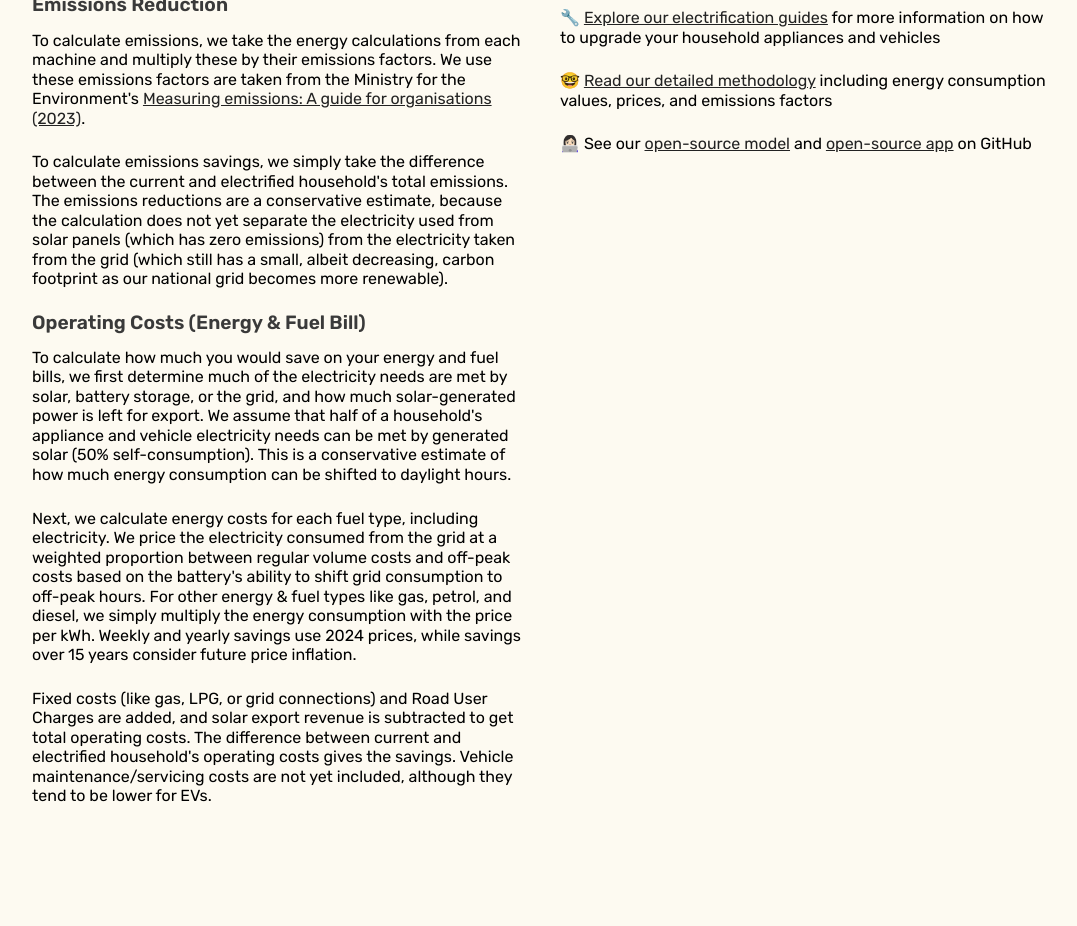
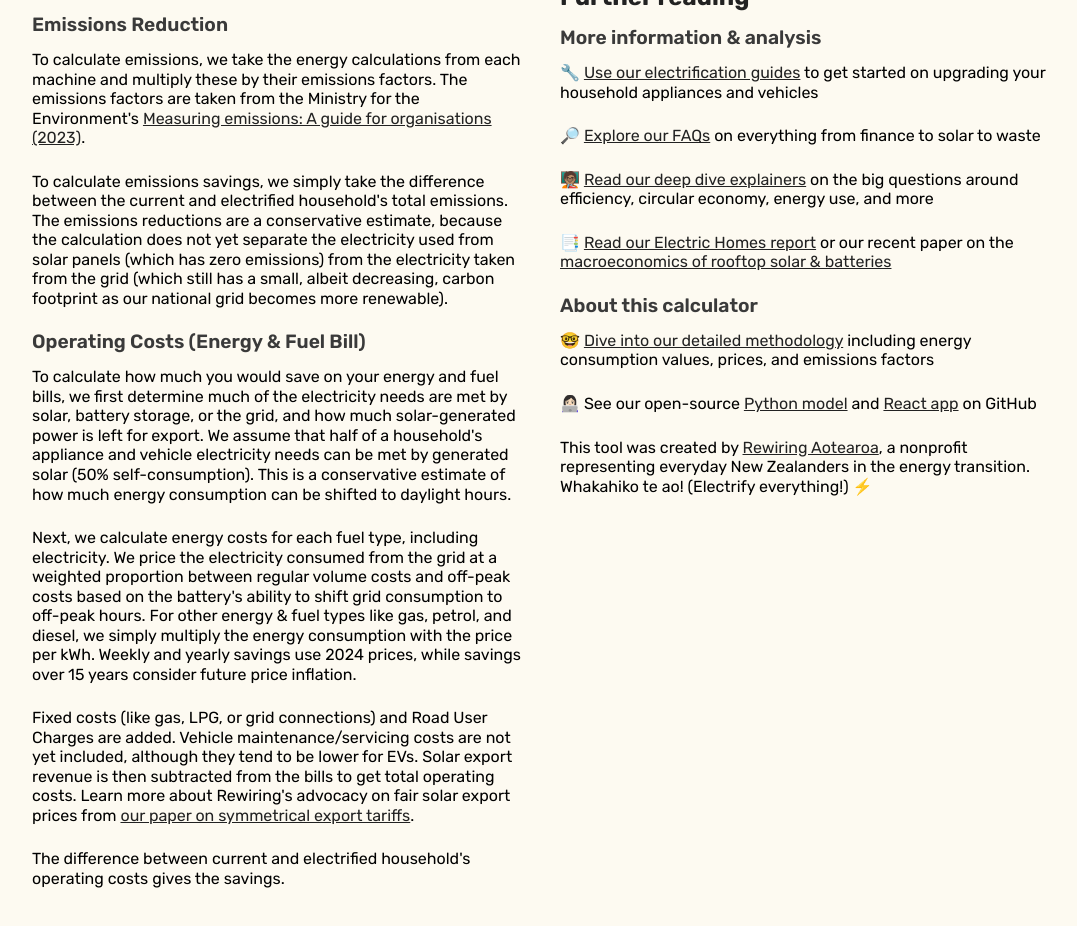
Before and after one commit to rewiring-nz/household-calculator-app, a React (Create React App) app: page /methodology in a window 1280 px wide. Shown: the part 1340-2266 px from the top of the page, without its empty margins (96-1173 px from the left). Before the commit the page ends 2226 px from the top, so only its background shows below. Built offline with nearby package versions, Linux system fonts and the light colour scheme.

Commit message:
feat: update methodology

```diff
--- a/src/pages/Methodology/Methodology.tsx
+++ b/src/pages/Methodology/Methodology.tsx
@@ -99,12 +99,14 @@
         >
           <Box>
             <Typography variant="h2">Our Approach</Typography>
+
             <Typography variant="body2">
-              We've developed a model that looks at your entire household energy
-              use, including heating, water heating, cooking, other electronics,
-              and transportation. Our calculations are based on real-world data
-              from New Zealand government sources, energy pricing, and household
-              energy consumption studies.
+              Our model looks at your specific household's entire energy use,
+              including heating, water heating, cooking, other electronics,
+              transportation, and the options of solar and batteries, to
+              calculate your personal savings estimates. Our calculations are
+              based on real-world data from New Zealand government sources,
+              energy pricing, and household energy consumption studies.
             </Typography>
 
             <Typography variant="body2" sx={{ fontStyle: "italic" }}>
@@ -119,9 +121,9 @@
               version of your home. This means:
               <ul style={{ paddingLeft: "1.5rem", margin: 0 }}>
                 <li>
-                  Replacing fossil fuel heaters (gas, LPG, diesel), wood, or electric
-                  resistive heaters (like oil columns or fan heaters) with
-                  efficient heat pumps for maximum heating savings
+                  Replacing fossil fuel heaters (gas, LPG, diesel), wood, or
+                  electric resistive heaters (like oil columns or fan heaters)
+                  with efficient heat pumps for maximum heating savings
                 </li>
                 <li>
                   Switching to electric water heaters and induction cooktops
@@ -144,16 +146,17 @@
                 Australian and New Zealand Residential Baseline Study 2021
               </Link>{" "}
               (published November 2022). For house heating, energy use varies by
-              fuel type, with wood, diesel, and gas/LPG heaters using the most energy, and
-              heat pumps being the most efficient. Water and cooktop energy use
-              is also derived from standard efficiency values for gas, electric,
-              and heat pump systems. For household appliances like lighting,
-              laundry, and cooling, a static average daily consumption is used.
-              These energy use values are scaled by regional differences in
-              heating demand (e.g. Otago requires more house heating than
-              Northland). They are also scaled by household occupancy, using an
-              exponential model to account for nonlinear, diminishing increases
-              in energy consumption as household size increases.
+              fuel type, with wood, diesel, and gas/LPG heaters using the most
+              energy, and heat pumps being the most efficient. Water and cooktop
+              energy use is also derived from standard efficiency values for
+              gas, electric, and heat pump systems. For household appliances
+              like lighting, laundry, and cooling, a static average daily
+              consumption is used. These energy use values are scaled by
+              regional differences in heating demand (e.g. Otago requires more
+              house heating than Northland). They are also scaled by household
+              occupancy, using an exponential model to account for nonlinear,
+              diminishing increases in energy consumption as household size
+              increases.
             </Typography>
             <Typography variant="body2">
               Average vehicle energy use is calculated from the{" "}
@@ -186,8 +189,8 @@
             <Typography variant="h3">Emissions Reduction</Typography>
             <Typography variant="body2">
               To calculate emissions, we take the energy calculations from each
-              machine and multiply these by their emissions factors. We use
-              these emissions factors are taken from the Ministry for the
+              machine and multiply these by their emissions factors. The
+              emissions factors are taken from the Ministry for the
               Environment's{" "}
               <Link
                 href="https://environment.govt.nz/assets/publications/Measuring-Emissions-Guidance_EmissionFactors_Summary_2023_ME1781.pdf"
@@ -231,11 +234,22 @@
             </Typography>
             <Typography variant="body2">
               Fixed costs (like gas, LPG, or grid connections) and Road User
-              Charges are added, and solar export revenue is subtracted to get
-              total operating costs. The difference between current and
-              electrified household's operating costs gives the savings. Vehicle
-              maintenance/servicing costs are not yet included, although they
-              tend to be lower for EVs.
+              Charges are added. Vehicle maintenance/servicing costs are not yet
+              included, although they tend to be lower for EVs. Solar export
+              revenue is then subtracted from the bills to get total operating
+              costs. Learn more about Rewiring's advocacy on fair solar export
+              prices from{" "}
+              <Link
+                href="https://www.rewiring.nz/symmetrical-export-tariffs"
+                target="_blank"
+              >
+                our paper on symmetrical export tariffs
+              </Link>
+              .
+            </Typography>
+            <Typography variant="body2">
+              The difference between current and electrified household's
+              operating costs gives the savings.
             </Typography>
           </Box>
 
@@ -251,35 +265,48 @@
               costs per region and installer, we recognise that a more detailed
               analysis of household conditions and installation costs per
               appliance and region would be valuable for planning household
-              upgrades - we plan to include this analysis in future. In the meantime, you can check out our <Link
+              upgrades - we plan to include this analysis in future. In the
+              meantime, you can check out our{" "}
+              <Link
                 href="https://www.rewiring.nz/electrification-guides/get-started"
                 target="_blank"
               >
                 electrification guides
-              </Link> for more information on how to electrify.
+              </Link>{" "}
+              for more information on how to electrify.
             </Typography>
             <Typography variant="body2">
               For vehicles, we provide a general range for replacing fossil fuel
               vehicles with new EVs, based on New Zealand prices for popular
               vehicles. This estimate excludes the Clean Car Rebate, which ended
-              in 2024. It should be noted that buying an EV is a car purchase like any other. You don’t have to buy new; there are plenty of EVs available in the market now. Also, when buying a new car, you would usually take into account the purchase price (what we’ve shown) minus the resale value. So you wouldn’t normally be losing $30k-$70k outright for every EV you buy.
+              in 2024. It should be noted that buying an EV is a car purchase
+              like any other. You don’t have to buy new; there are plenty of
+              secondhand EVs available in the market now. Also, when buying a
+              new car, you would usually take into account the purchase price
+              (what we’ve shown) minus the resale value. So you wouldn’t
+              normally be losing $30k-$70k outright for every EV you buy.
             </Typography>
             <Typography variant="body2">
               The upfront cost of solar installation is estimated at
               $2277.78/kW, based on 2023 data from the Sustainable Energy
               Association of New Zealand and installer surveys. Inverter upgrade
               costs are assumed at $2,500. Battery costs are estimated at
-              $1000/kWh based on similar sources. Again, installation costs will vary by region and installer. Our <Link
+              $1000/kWh based on similar sources. Again, installation costs will
+              vary by region and installer. Our{" "}
+              <Link
                 href="https://www.rewiring.nz/electrification-guides/solar"
                 target="_blank"
               >
                 rooftop solar
-              </Link> and <Link
+              </Link>{" "}
+              and{" "}
+              <Link
                 href="https://www.rewiring.nz/electrification-guides/home-batteries"
                 target="_blank"
               >
                 home battery
-              </Link> electrification guides have more information to help.
+              </Link>{" "}
+              electrification guides have more information to help.
             </Typography>
             <Typography variant="h2">Recommendations (Next Steps)</Typography>
             <Typography variant="body2">
@@ -301,41 +328,84 @@
               into account machine-specific savings and upgrade costs.
             </Typography>
             <Typography variant="h2">Further reading</Typography>
+            <Typography variant="h3">More information & analysis</Typography>
             <Typography variant="body2">
               🔧&nbsp;
               <Link
                 href="https://www.rewiring.nz/electrification-guides/get-started"
                 target="_blank"
               >
-                Explore our electrification guides
+                Use our electrification guides
               </Link>{" "}
-              for more information on how to upgrade your household appliances
-              and vehicles
+              to get started on upgrading your household appliances and vehicles
             </Typography>
+            <Typography variant="body2">
+              🔎&nbsp;
+              <Link href="https://www.rewiring.nz/explained" target="_blank">
+                Explore our FAQs
+              </Link>{" "}
+              on everything from finance to solar to waste
+            </Typography>
+            <Typography variant="body2">
+              🧑🏽‍🏫&nbsp;
+              <Link
+                href="https://www.rewiring.nz/explained#watt"
+                target="_blank"
+              >
+                Read our deep dive explainers
+              </Link>{" "}
+              on the big questions around efficiency, circular economy, energy
+              use, and more
+            </Typography>
+            <Typography variant="body2">
+              📑{" "}
+              <Link
+                href="https://www.rewiring.nz/electric-homes-report"
+                target="_blank"
+              >
+                Read our Electric Homes report
+              </Link>{" "}
+              or our recent paper on the{" "}
+              <Link href="https://www.rewiring.nz/tomorrow" target="_blank">
+                macroeconomics of rooftop solar & batteries
+              </Link>
+            </Typography>
+            <Typography variant="h3">About this calculator</Typography>
             <Typography variant="body2">
               🤓&nbsp;
               <Link
                 href="https://github.com/rewiring-nz/household-model/blob/main/METHODOLOGY.md"
                 target="_blank"
               >
-                Read our detailed methodology
+                Dive into our detailed methodology
               </Link>{" "}
               including energy consumption values, prices, and emissions factors
             </Typography>
             <Typography variant="body2">
-              👩🏻‍💻&nbsp;See our&nbsp;
+              👩🏻‍💻&nbsp;See our open-source&nbsp;
               <Link
                 href="https://github.com/rewiring-nz/household-model"
                 target="_blank"
               >
-                 open-source model
-              </Link>&nbsp;and&nbsp;
+                Python model
+              </Link>
+              &nbsp;and&nbsp;
               <Link
                 href="https://github.com/rewiring-nz/household-calculator-app"
                 target="_blank"
               >
-                open-source app
-              </Link>&nbsp;on GitHub
+                React app
+              </Link>
+              &nbsp;on GitHub
+            </Typography>
+
+            <Typography variant="body2">
+              This tool was created by{" "}
+              <Link href="https://www.rewiring.nz/" target="_blank">
+                Rewiring Aotearoa
+              </Link>
+              , a nonprofit representing everyday New Zealanders in the energy
+              transition. Whakahiko te ao! (Electrify everything!) ⚡️
             </Typography>
           </Box>
         </Box>
```
